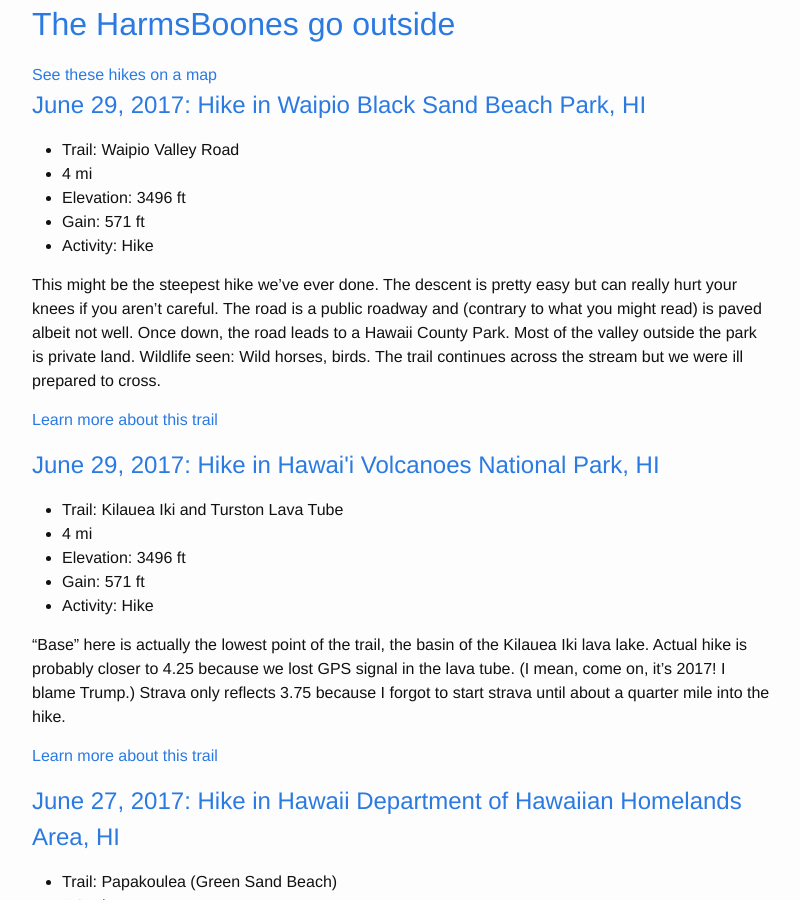
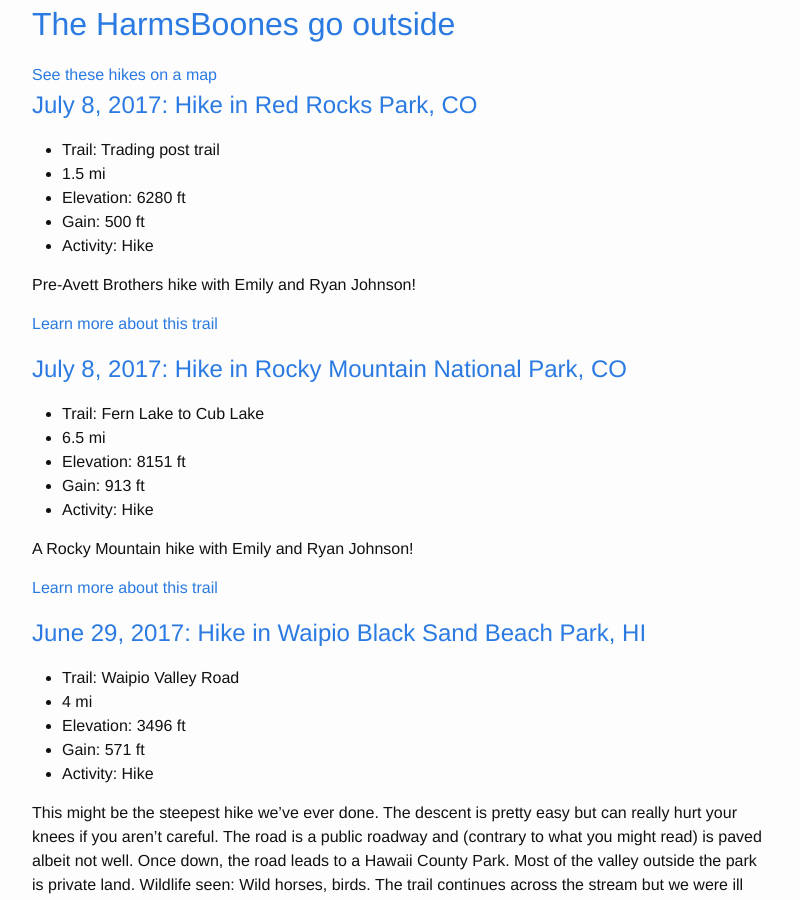
Before and after one commit to gboone/outdoorlog, a Jekyll site: the page built from list.html, in a window 1280 px wide and 900 px high. Shown: the whole window, without its empty margins (238-1038 px from the left). Built offline with Jekyll 4.4.1, drawn with Linux system fonts in a browser that asks for light colours; some of the changed text lies outside the part shown.

Commit message:
Hikes with Emily and Ryan!

```diff
--- /dev/null
+++ b/_hikes/2017-07-08.md
@@ -0,0 +1,14 @@
+---
+park: Rocky Mountain National Park
+state: CO
+trail: Fern Lake to Cub Lake
+distance: 6.5
+base: 8151
+gain: 913
+activity: Hike
+info: https://www.strava.com/activities/1076840223
+date: 2017-07-08
+lat: "40.356497"
+lon: "-105.6191402"
+---
+A Rocky Mountain hike with Emily and Ryan Johnson!
--- /dev/null
+++ b/_hikes/2017-07-09.md
@@ -0,0 +1,14 @@
+---
+park: Red Rocks Park
+state: CO
+trail: Trading post trail
+distance: 1.5
+base: 6280
+gain: 500
+activity: Hike
+info: https://www.strava.com/activities/1076840223
+date: 2017-07-08
+lat: "39.6654403"
+lon: "-105.2078729"
+---
+Pre-Avett Brothers hike with Emily and Ryan Johnson!
```
Also changed, not shown: _hikes/2016-02-14.md (+1 -1 lines).
